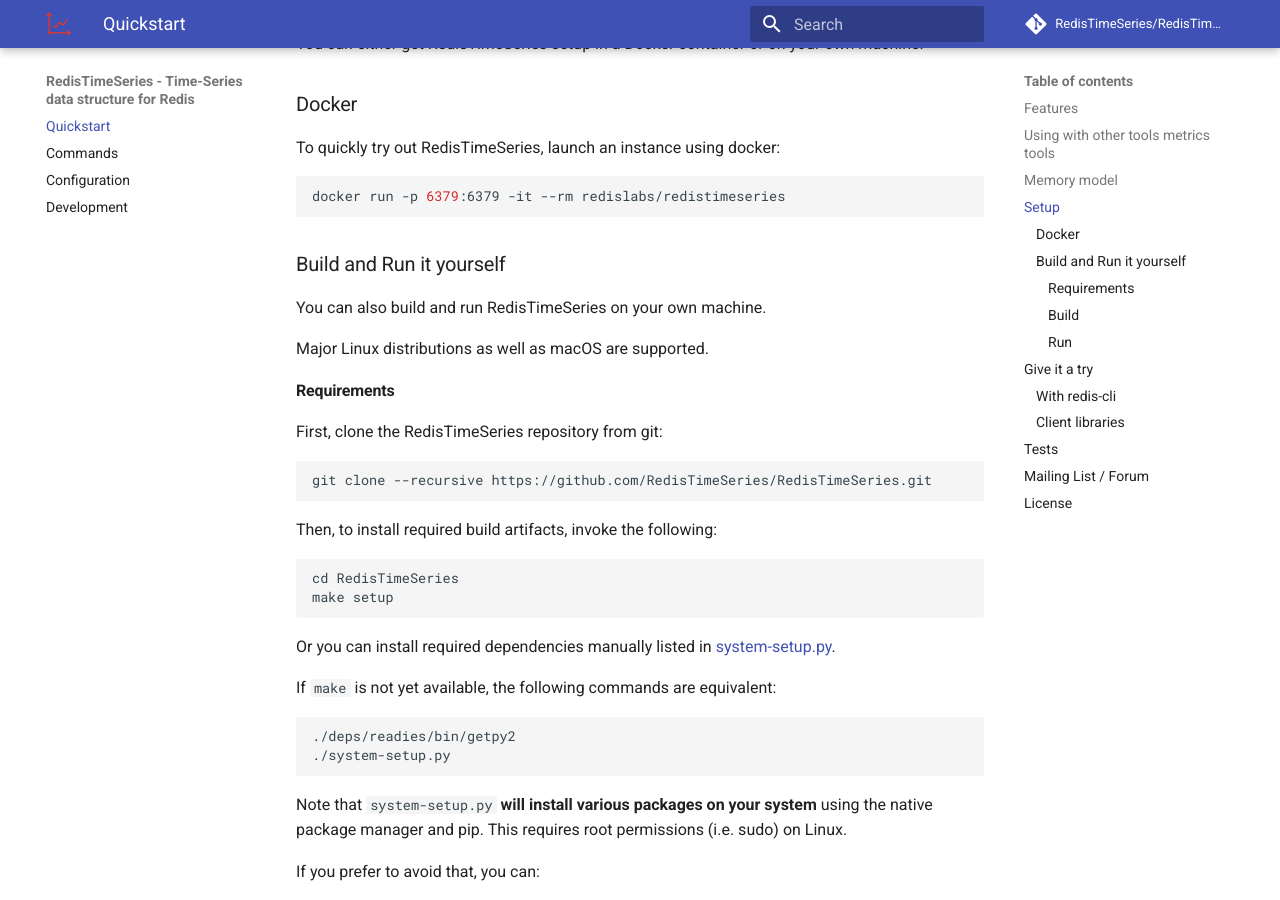
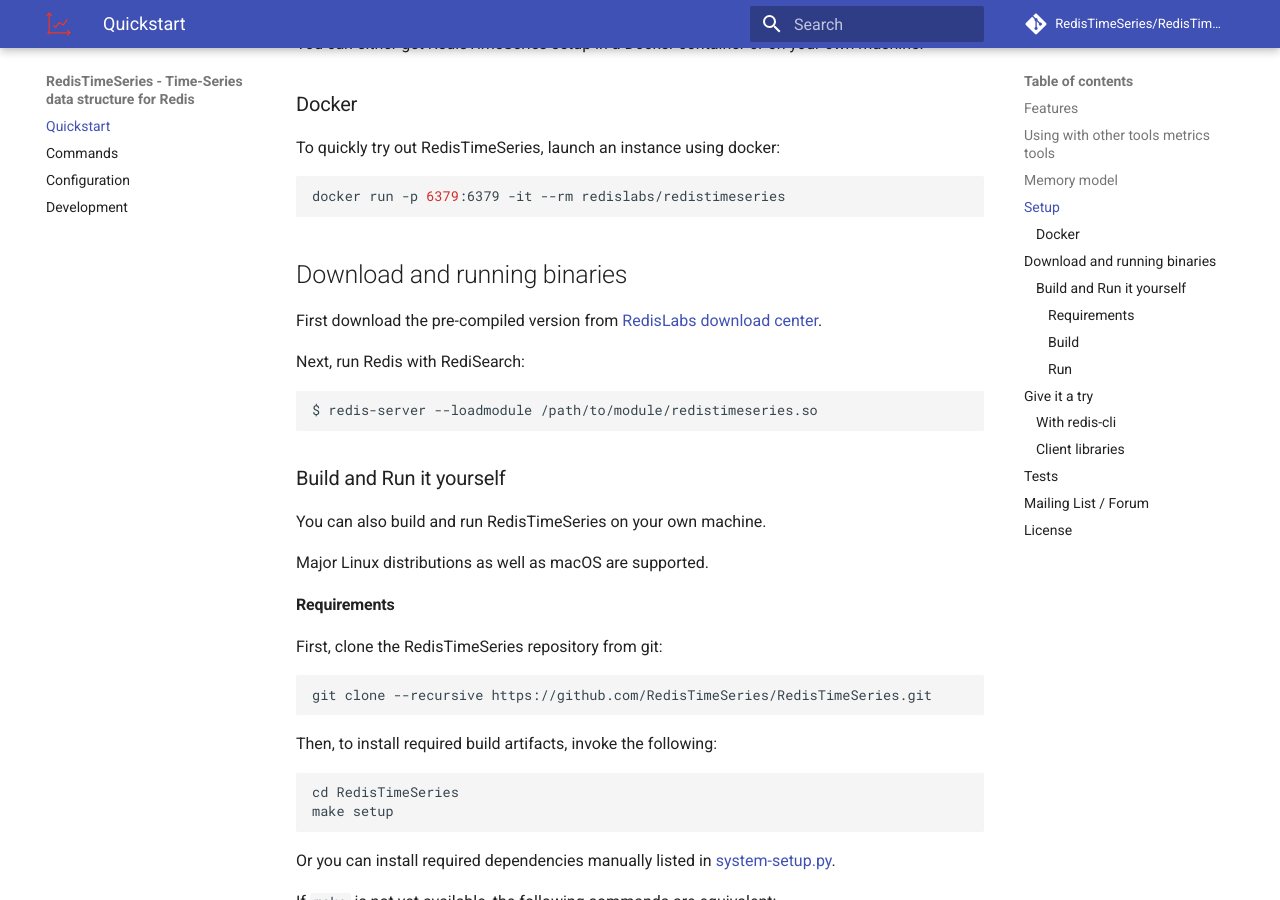
Before and after one commit to RedisTimeSeries/RedisTimeSeries, an MkDocs documentation site: the page built from docs/index.md, in a window 1280 px wide and 900 px high, scrolled down 1371 px. Built offline with MkDocs 1.6.1 and Material for MkDocs 9.7.7, drawn with Linux system fonts in a browser that asks for light colours; comment, search, counter and statistics services are not loaded.

Commit message:
Update index.md

````diff
--- a/docs/index.md
+++ b/docs/index.md
@@ -40,6 +40,16 @@
 To quickly try out RedisTimeSeries, launch an instance using docker:
 ```sh
 docker run -p 6379:6379 -it --rm redislabs/redistimeseries
+```
+
+## Download and running binaries
+
+First download the pre-compiled version from [RedisLabs download center](https://redislabs.com/download-center/modules/).
+
+Next, run Redis with RediSearch:
+
+```
+$ redis-server --loadmodule /path/to/module/redistimeseries.so
 ```
 
 ### Build and Run it yourself
````
